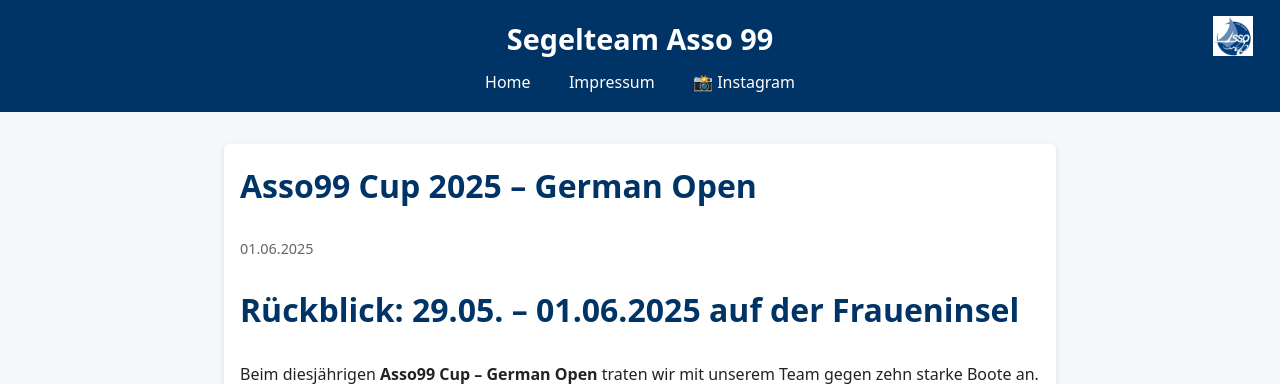
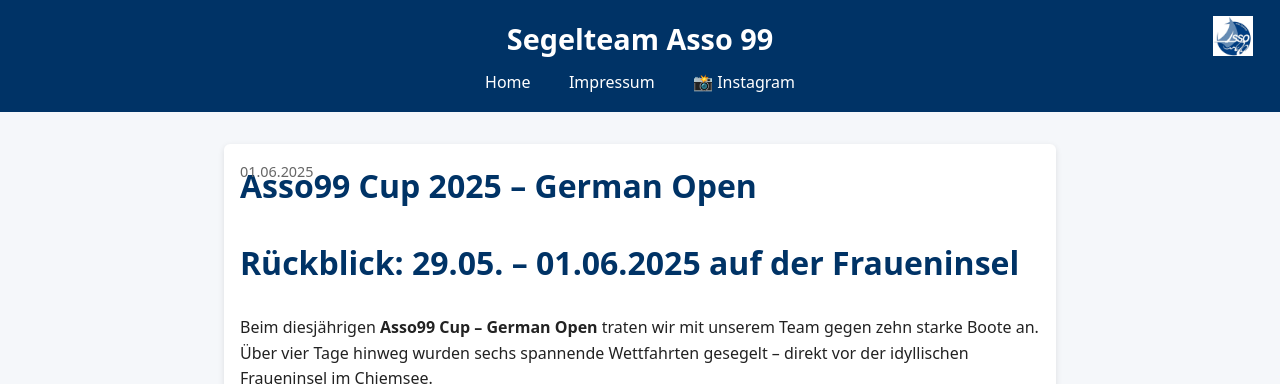
Before and after one commit to moritzgladigau/team_conquistadora, a Jekyll site: the page built from _posts/2025-06-01-asso99-cup.md, in a window 1280 px wide, cut to the strip 0-384 px from the top of the page. Built offline with Jekyll 4.4.1, drawn with Linux system fonts in a browser that asks for light colours.

Commit message:
datum post style

```diff
--- a/_layouts/post.html
+++ b/_layouts/post.html
@@ -3,8 +3,8 @@ layout: default
 ---
 
 <main class="post">
+  <p class="post-date">{{ page.date | date: "%d.%m.%Y" }}</p>
   <h2>{{ page.title }}</h2>
-  <p class="post-date">{{ page.date | date: "%d.%m.%Y" }}</p>
   {{ content }}
   <p><a href="{{ '/' | relative_url }}">← Zurück zur Startseite</a></p>
 </main>
--- a/style.css
+++ b/style.css
@@ -156,6 +156,7 @@ footer a {
 
 /* Blogpost-Styling */
 main.post {
+  position: relative;
   max-width: 800px;
   margin: 2rem auto;
   padding: 1rem;
@@ -171,9 +172,11 @@ main.post h2 {
 }
 
 .post-date {
+  position: absolute;
+  top: 1rem;
   color: #666;
   font-size: 0.9rem;
-  margin-bottom: 1.5rem;
+  margin: 0;
 }
 
 main.post img {
```
